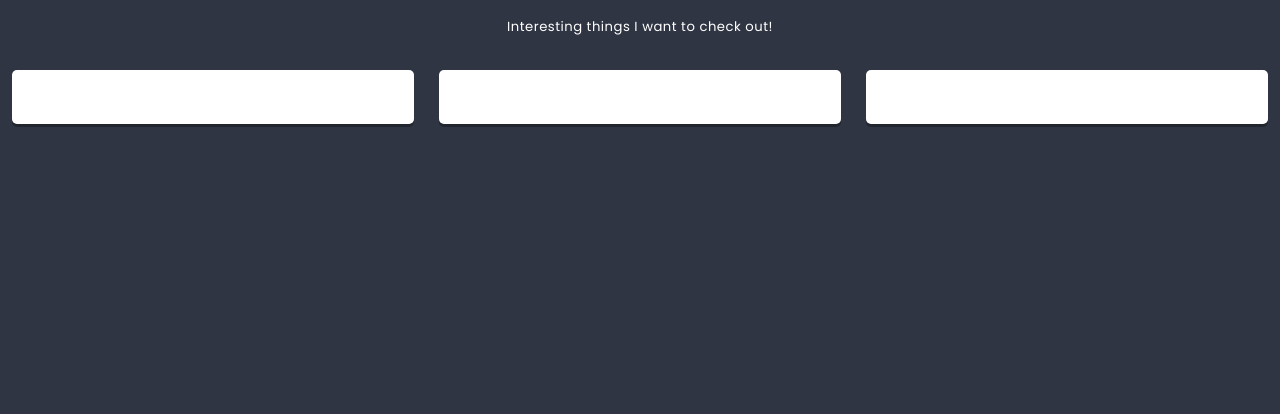
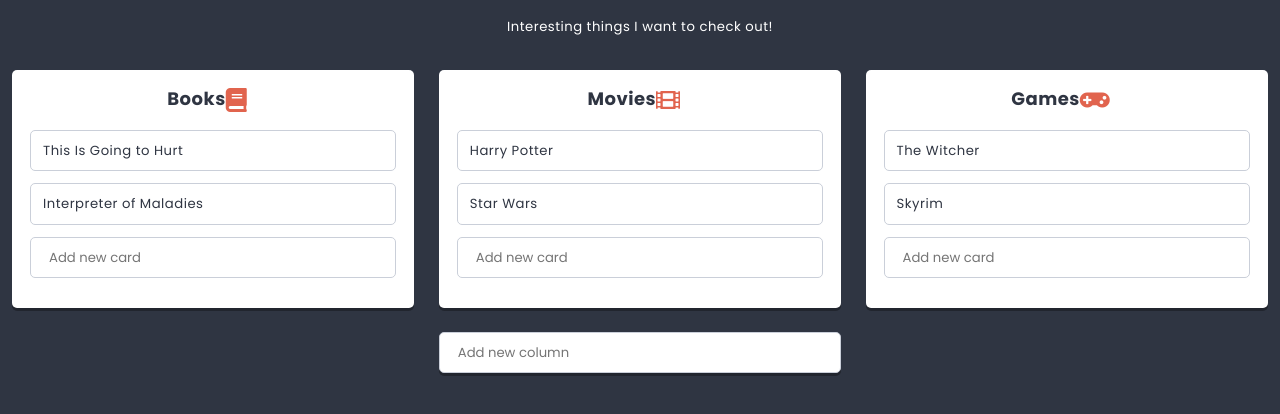
Before and after one commit to Marcin-Matczak/React-Starter, a React app: page / in a window 1280 px wide. Shown: the part 362-776 px from the top of the page. Built offline with nearby package versions, Linux system fonts and the light colour scheme.

Commit message:
Add creator, card and icon

```diff
--- /dev/null
+++ b/src/components/Button/Button.js
@@ -0,0 +1,11 @@
+import React from 'react';
+import styles from './Button.scss';
+
+const Button = ({variant = '', ...otherProps}) => (
+  <button
+    {...otherProps}
+    className={styles.component + variant.split(' ').map(name => ' ' + (styles[name] || name)).join('')}
+  />
+);
+
+export default Button;
--- /dev/null
+++ b/src/components/Card/Card.js
@@ -0,0 +1,17 @@
+import React from 'react';
+import PropTypes from 'prop-types';
+import styles from './Card.scss';
+
+class Card extends React.Component {
+  static propTypes = {
+    title: PropTypes.string,
+  }
+
+  render() {
+    return (
+      <p className={styles.component}>{this.props.title}</p>
+    )
+  }
+}
+
+export default Card;
--- a/src/components/Column/Column.js
+++ b/src/components/Column/Column.js
@@ -1,19 +1,57 @@
 import React from 'react';
 import styles from './Column.scss';
 import PropTypes from 'prop-types';
+import { settings } from '../../data/dataStore';
+import Creator from '../Creator/Creator';
+import Card from '../Card/Card';
+import Icon from '../Icon/Icon';
+
 
 class Column extends React.Component {
+
+    state = {
+        cards: this.props.cards || [],
+    }
+
     static propTypes = {
-        columnName: PropTypes.node,
+        title: PropTypes.node,
+        cards: PropTypes.array,
+    }
+
+    addCard(title) {
+        this.setState(state => (
+            {
+                cards: [
+                    ...state.cards,
+                    {
+                        key: state.cards.lenght ? state.cards[state.cards.length - 1].key + 1 : 0,
+                        title,
+                    }
+                ]
+            }
+        ));
     }
 
     render() {
         return (
             <section className={styles.component}>
-                <h3 className={styles.title}>{this.props.columnName}</h3>
-            </section>
+                <h3 className={styles.title}>{this.props.title}
+                    <span className={styles.icon}>
+                        <Icon name={this.props.icon} />
+                    </span>
+                </h3>
+                <div>
+                    {this.state.cards.map(({ key, ...cardProps }) => (
+                        <Card key={key} {...cardProps} />
+                    ))}
+                </div>
+                <div className={styles.creator}>
+                    <Creator text={settings.cardCreatorText} action={title => this.addCard(title)} />
+                </div>
+            </section >
         )
     }
+
 }
 
 export default Column;
--- /dev/null
+++ b/src/components/Creator/Creator.js
@@ -0,0 +1,63 @@
+import React from 'react';
+import styles from './Creator.scss';
+import Button from '../Button/Button';
+import PropTypes from 'prop-types';
+
+class Creator extends React.Component {
+  static propTypes = {
+    text: PropTypes.string,
+  }
+
+  static defaultProps = {
+    text: 'Add new item',
+  }
+
+  state = {
+    value: '',
+    visibleButtons: false,
+  }
+
+  handleChange = event => {
+    // console.log(event);
+    this.setState({
+      value: event.target.value,
+      visibleButtons: event.target.value.length > 0
+    });
+  }
+
+  handleOK = () => {
+    if(this.state.value != ''){
+      this.props.action(this.state.value);
+      this.setState({
+        value: '',
+        visibleButtons: false
+      });
+    }
+  }
+
+  handleCancel = () => {
+    this.setState({
+      value: '',
+      visibleButtons: false
+    });
+  }
+
+  render() {
+    return (
+      <div className={styles.component}>
+        <input
+          type='text'
+          placeholder={this.props.text}
+          value={this.state.value}
+          onChange={this.handleChange}
+        />
+        <div className={styles.buttons + (this.state.visibleButtons ? ' ' + styles.buttonsShown : '')}>
+          <Button onClick={this.handleOK}>OK</Button>
+          <Button onClick={this.handleCancel} variant='danger'>cancel</Button>
+        </div>
+      </div>
+    );
+  }
+}
+
+export default Creator;
--- /dev/null
+++ b/src/components/Icon/Icon.js
@@ -0,0 +1,5 @@
+import React from 'react';
+
+const Icon = props => (<i className={`fas fa-${props.name}`}></i>);
+
+export default Icon;
--- a/src/components/List/List.js
+++ b/src/components/List/List.js
@@ -4,6 +4,7 @@ import Hero from '../Hero/Hero.js';
 import PropTypes from 'prop-types';
 import Column from '../Column/Column';
 import { settings } from '../../data/dataStore';
+import Creator from '../Creator/Creator';
 
 
 
@@ -25,6 +26,22 @@ class List extends React.Component {
         description: settings.defaultListDescription,
     }
 
+    addColumn(title) {
+        this.setState(state => (
+            {
+                columns: [
+                    ...state.columns,
+                    {
+                        key: state.columns.length ? state.columns[state.columns.length - 1].key + 1 : 0,
+                        title,
+                        icon: 'list-alt',
+                        cards: []
+                    }
+                ]
+            }
+        ));
+    }
+
     render() {
         return (
 
@@ -35,12 +52,17 @@ class List extends React.Component {
                     {this.props.description}
                 </div>
 
-                <div className={styles.columns}>
+                <div className={styles.columns} >
 
                     {this.state.columns.map(({ key, ...columnProps }) => (
                         <Column key={key} {...columnProps} />
                     ))}
                 </div>
+
+                <div className={styles.creator}>
+                    <Creator text={settings.columnCreatorText} action={title => this.addColumn(title)} />
+                </div>
+
             </section>
         )
     }
```
